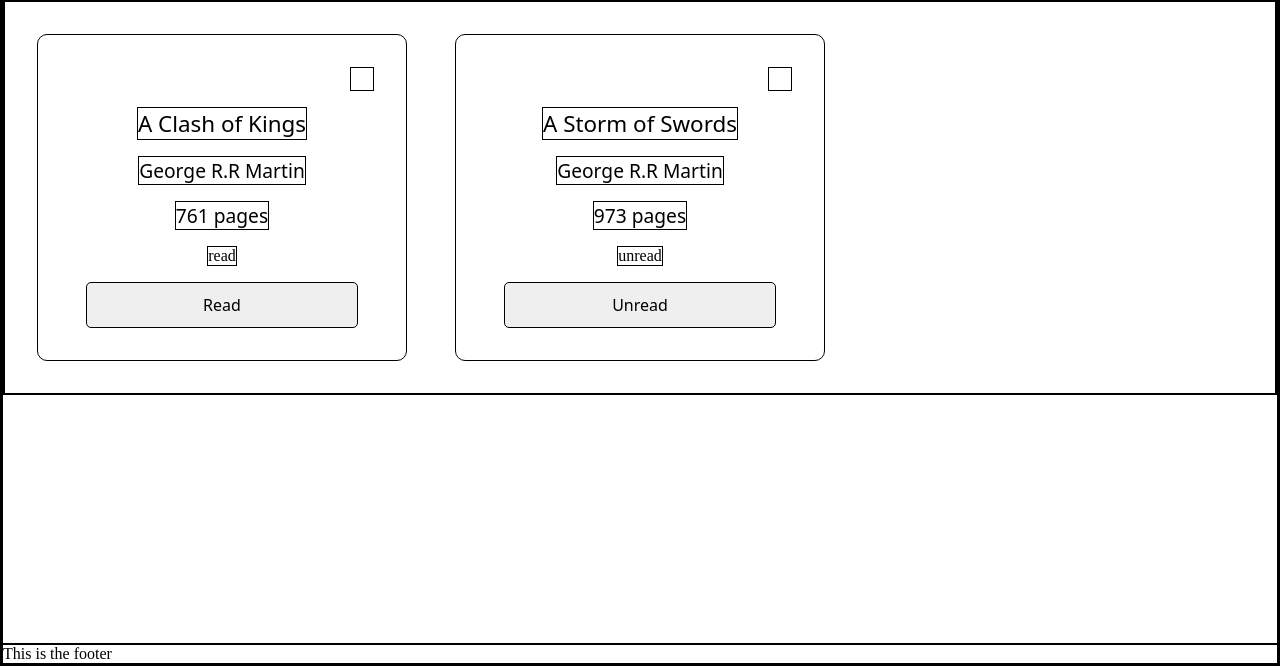
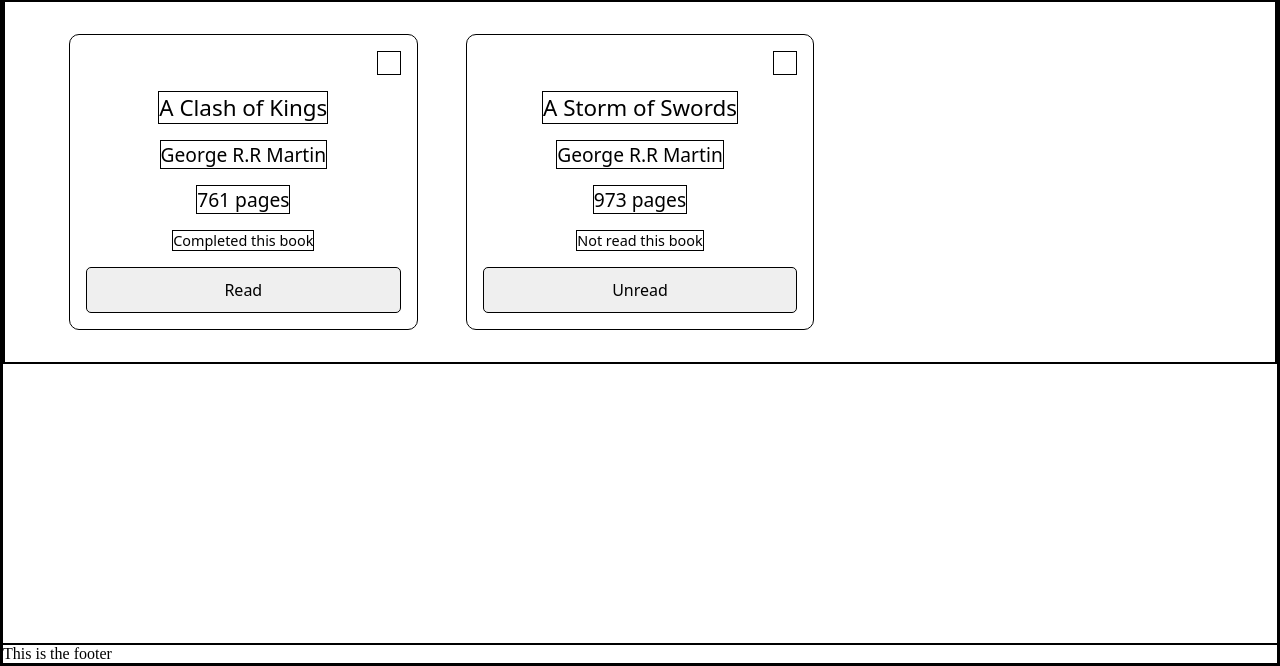
Before and after one commit to zakingslayerv22/library-project, a plain HTML site: page index.html in a window 1280 px wide. Shown: the part 136-802 px from the top of the page. Drawn offline with Linux system fonts and the light colour scheme; a web font is replaced by a local one.

Commit message:
Fix padding on the .books and .book-card
In the CSS, change the .books left and right
padding. Reduce the min value in
the repeat function of the column tracks
definition to 250px so that there would be
space for 4 cards/row. The added left and right
padding reduced the space in the .books div and
with a min of 300px, there would have been
3 cards/row.

Reduce the book card margin and remove the
toggleButton's margins so that it stretches
to fill the width of its container as
constrained its container's padding.

In the javascript, update the textContent
of the readDiv. Style its font-family and
font-size in the CSS.

```diff
--- a/javascript.js
+++ b/javascript.js
@@ -66,7 +66,10 @@ function displayBooks() {
         bookCard.appendChild(pagesDiv);
 
         const readDiv = document.createElement("div");
-        readDiv.textContent = book.read;
+        readDiv.textContent =
+                        book.read === "read" ?
+                         "Completed this book" :
+                          "Not read this book";
         readDiv.classList.add("read-div");
         bookCard.appendChild(readDiv);
 
--- a/style.css
+++ b/style.css
@@ -64,12 +64,13 @@ body {
 .footer {
     grid-row: 3;
 }
+
 .books {
     border: 1px solid black;
-    padding: 2rem;
+    padding: 2rem 4rem;
     gap: 3rem;
     display: grid;
-    grid-template-columns: repeat(auto-fill, minmax(300px, 1fr));
+    grid-template-columns: repeat(auto-fill, minmax(250px, 1fr));
 }
 
 .book-card {
@@ -80,7 +81,7 @@ body {
     align-items: center;
     gap: 1rem;
     border-radius: 10px;
-    padding: 2rem
+    padding: 1rem
 
 }
 
@@ -102,10 +103,14 @@ body {
     font-size: 1.2rem
 }
 
+.book-card > :nth-child(5) {
+    font-family: Roboto-Regular, system-ui, -apple-system, BlinkMacSystemFont, 'Segoe UI', Roboto, Oxygen, Ubuntu, Cantarell, 'Open Sans', 'Helvetica Neue', sans-serif;
+    font-size: 0.9rem;
+}
+
 .book-card > :nth-child(6) {
     align-self: stretch;
     padding: 0.7rem 0rem;
-    margin: 0rem 1rem;
     font-family: Roboto-Regular, system-ui, -apple-system, BlinkMacSystemFont, 'Segoe UI', Roboto, Oxygen, Ubuntu, Cantarell, 'Open Sans', 'Helvetica Neue', sans-serif;
     font-size: 1rem;
     border-radius: 5px;
@@ -116,7 +121,7 @@ input {
     display: block;
 }
 
-.title-div {
+/* .title-div {
     border: 1px solid black;
 
 }
@@ -131,4 +136,4 @@ input {
 
 .read-div {
     border: 1px solid black;
-}
+} */
```
Also changed, not shown: index.html (+1 -1 lines).
